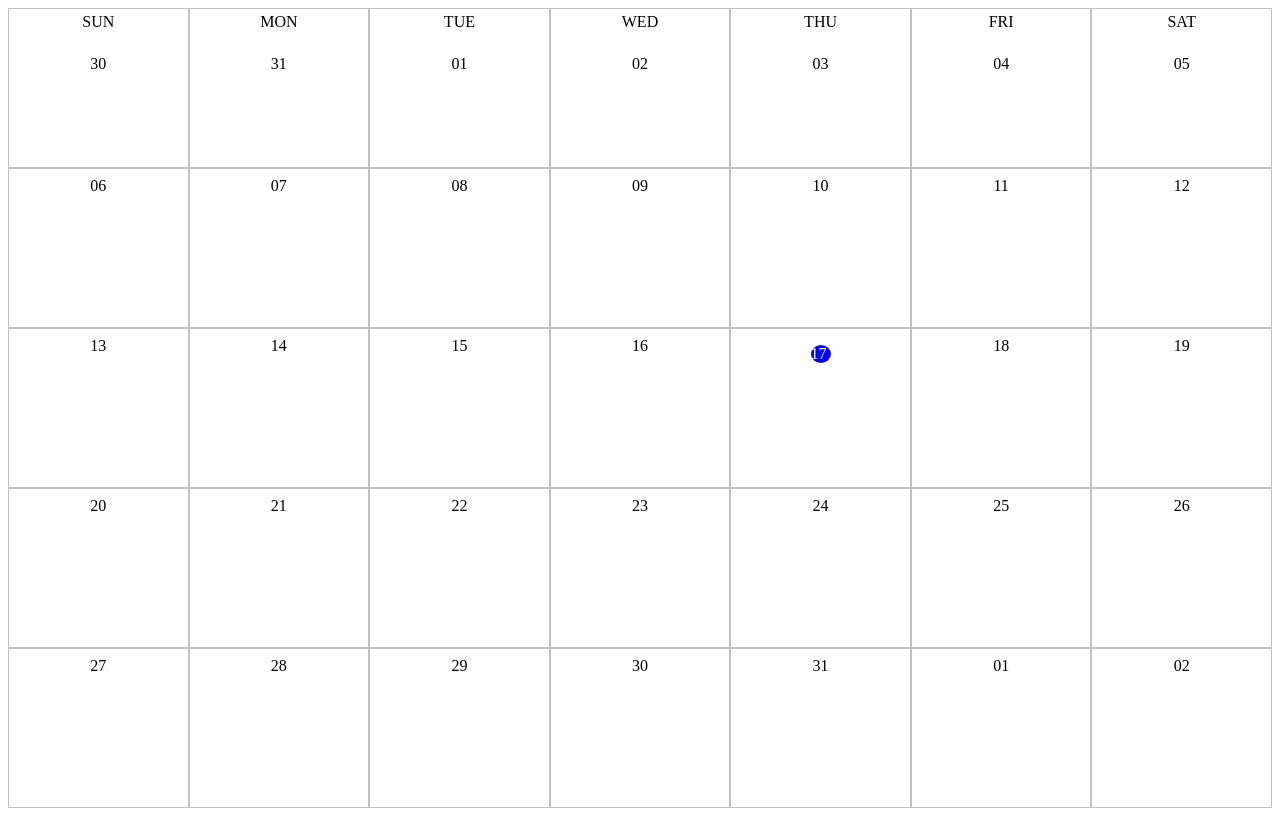
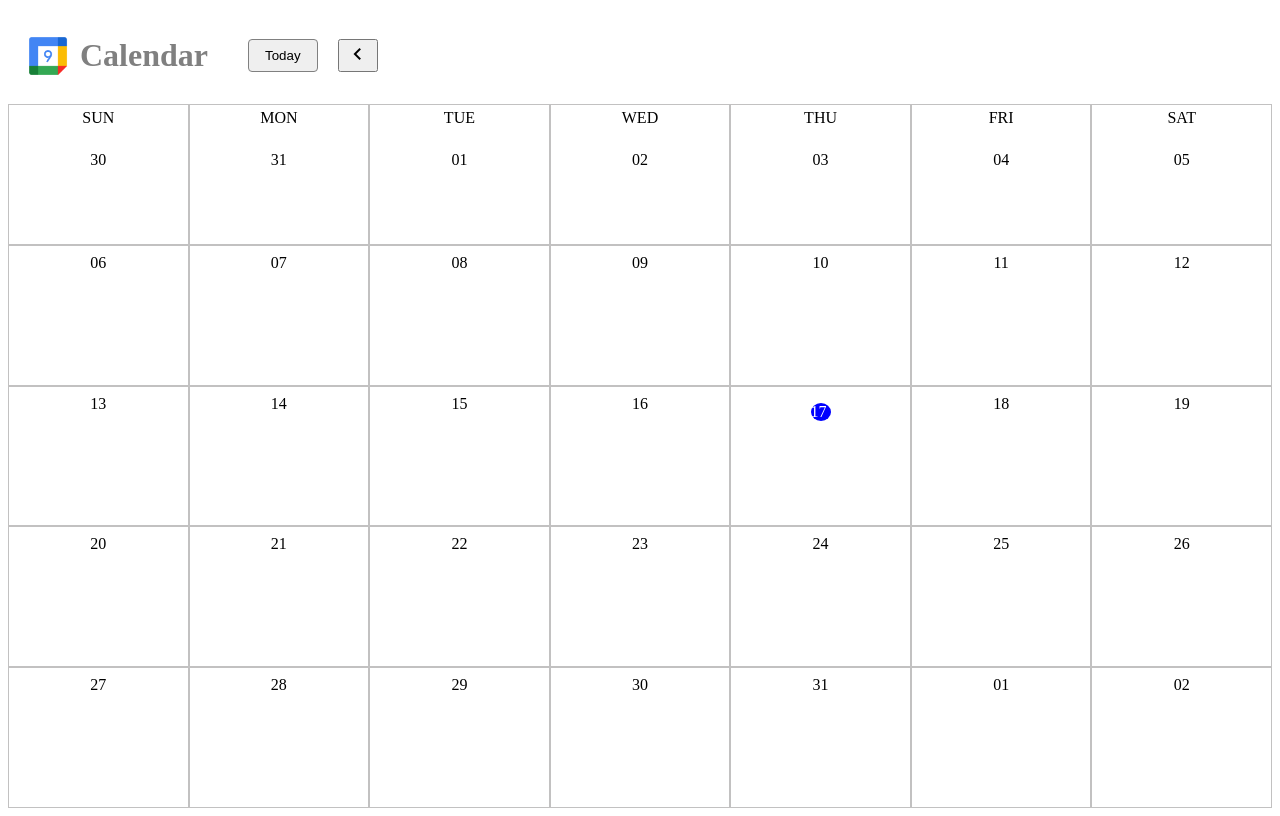
Before and after one commit to PetkovBG/calendar-app-react, a React (Create React App) app in the folder calendar/: page / in a window 1280 px wide. Built offline with nearby package versions, Linux system fonts and the light colour scheme.

Commit message:
Create Header component

```diff
--- a/calendar/src/components/Header/Header.js
+++ b/calendar/src/components/Header/Header.js
@@ -1,7 +1,22 @@
-
+import styles from './Header.module.css';
+import logo from '../../assets/logo.png'
 
 const Header = () => {
+    return (
+        <header className={styles['header-calendar']}>
+            <img src={logo} alt="calendar-logo" className={styles['calendar-logo']} />
+            <h1 className={styles['header-headline']}>Calendar</h1>
+            <button className={styles['header-btn']}>
+            Today
+            </button>
+            <button>
+                <span className='material-icons-outlined cursor-pointer text-white'>
+                    chevron_left
+                </span>
+            </button>
+        </header>
 
+    );
 }
 
 export default Header;
--- /dev/null
+++ b/calendar/src/components/Header/Header.module.css
@@ -0,0 +1,24 @@
+.header-calendar {
+    padding: 0.5rem 1rem;
+    display: flex;
+    align-items: center;
+}
+
+.calendar-logo {
+    margin-right: .5rem;
+    width: 3rem;
+    height: 3rem;
+}
+
+.header-headline {
+    margin-right: 2.5rem;
+    color: gray;
+    font-weight: bold;
+}
+
+.header-btn {
+    border: 1px solid grey;
+    border-radius: 0.25rem;
+    padding: 0.5rem 1rem;
+    margin-right: 1.25rem;
+}
```
Also changed, not shown: calendar/src/assets/logo.png (added), calendar/src/assets/plus.svg (added).
